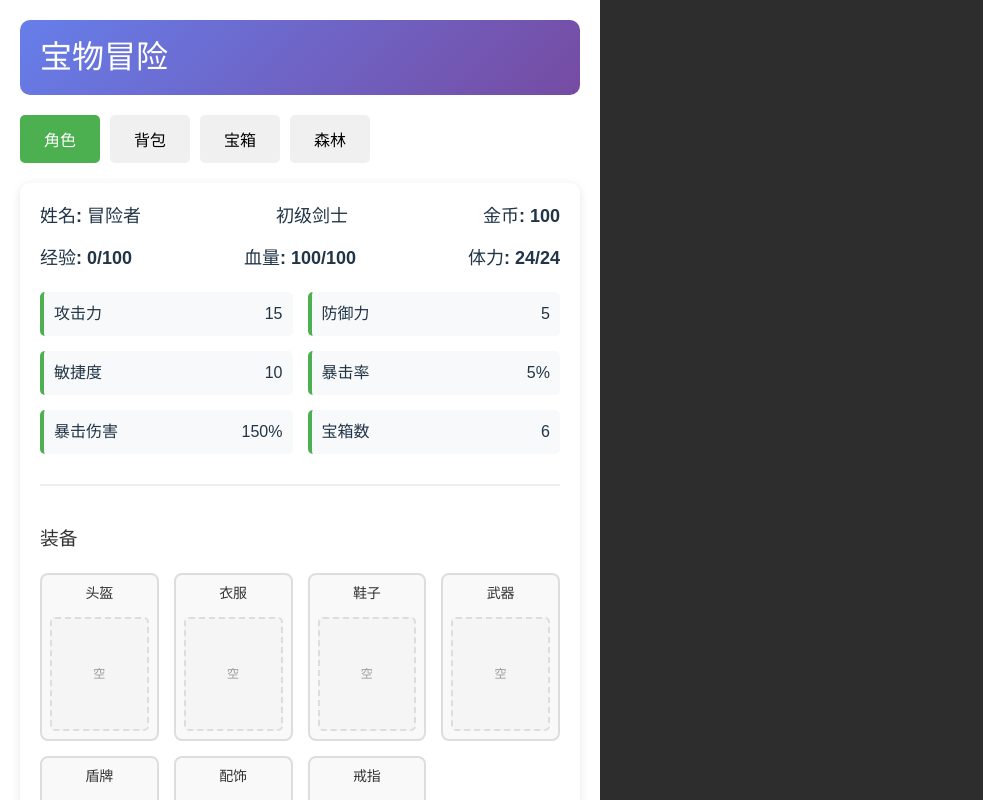
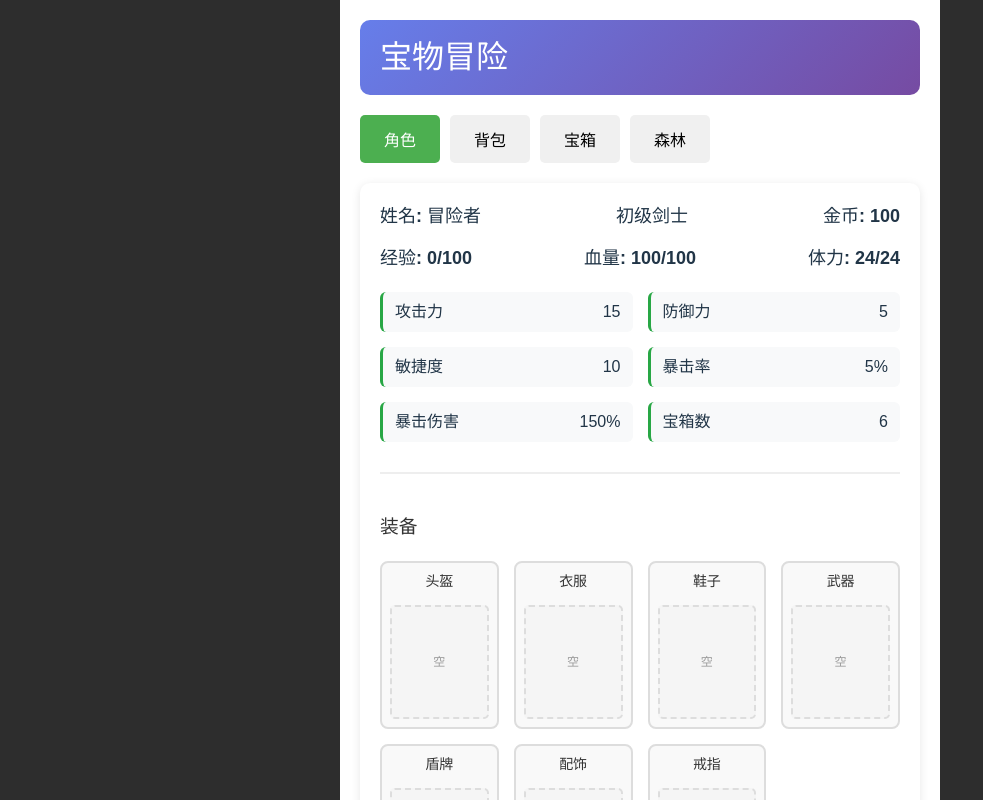
Before and after one commit to Hujunjob/MonadBox, a React (Vite) app in the folder treasure-adventure/: page / in a window 1280 px wide. Shown: the top 800 px of the page, without its empty margins (0-983 px from the left). Built offline with nearby package versions, Linux system fonts and the light colour scheme.

Commit message:
Update App.css

```diff
--- a/treasure-adventure/src/App.css
+++ b/treasure-adventure/src/App.css
@@ -23,10 +23,18 @@ body {
   max-width: 600px;
   margin: 0;
   padding: 20px;
+  margin-left: 0;
   background-color: white;
   min-height: 100vh;
   box-sizing: border-box;
   font-family: Arial, sans-serif;
+}
+
+/* 电脑端居中 */
+@media (min-width: 769px) {
+  .game-container {
+    margin-left: calc((100vw - 600px) / 2);
+  }
 }
 
 /* 游戏头部 */
@@ -548,9 +556,6 @@ body {
   background: white;
   border-radius: 5px;
 }
-
-@media (max-width: 768px) {
-  .reward-options {
 
 /* 怪物森林 */
 .monster-forest {
```
